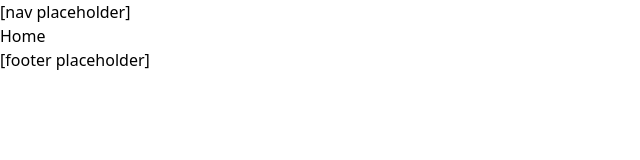
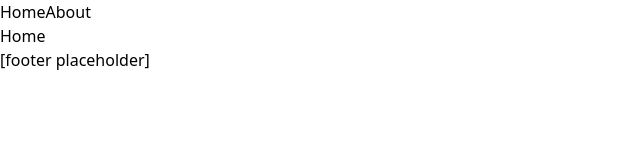
Before and after one commit to zwehr/trick-inspiration, a Next.js app: page / in a window 1280 px wide. Shown: the top 160 px of the page, without its empty margins (0-640 px from the left). Built offline with nearby package versions, Linux system fonts and the light colour scheme.

Commit message:
create nav component, add to layout

```diff
--- a/src/components/layout.tsx
+++ b/src/components/layout.tsx
@@ -1,7 +1,9 @@
+import Navbar from './navbar';
+
 export default function Layout({ children }: { children: React.ReactNode }) {
   return (
     <>
-      <nav>[nav placeholder]</nav>
+      <Navbar />
       <main>{children}</main>
       <footer>[footer placeholder]</footer>
     </>
--- /dev/null
+++ b/src/components/navbar.tsx
@@ -0,0 +1,10 @@
+import Link from 'next/link';
+
+export default function Navbar() {
+  return (
+    <nav>
+      <Link href='/'>Home</Link>
+      <Link href='/about'>About</Link>
+    </nav>
+  );
+}
```
